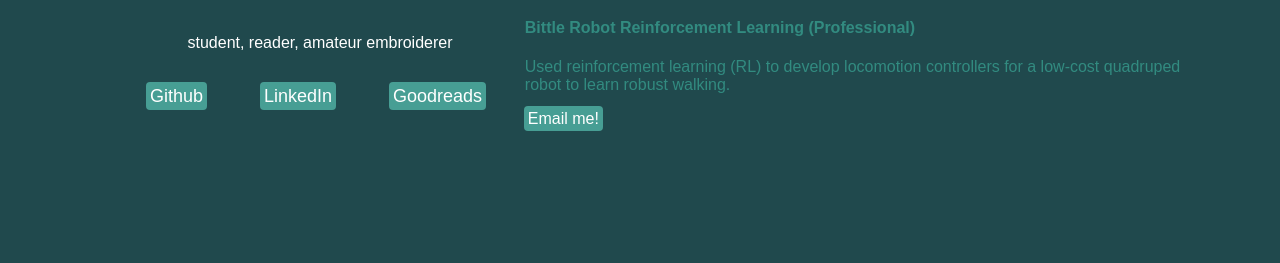
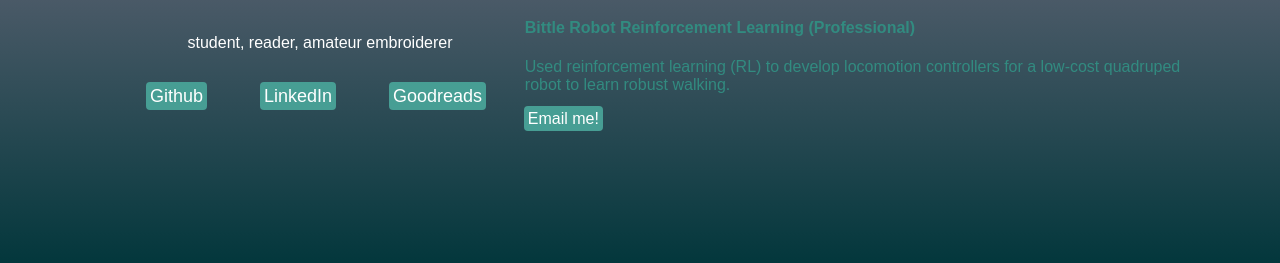
Before and after one commit to tarabogavelli/tarabogavelli.github.io, a plain HTML site: page index.html in a window 1280 px wide. Shown: the part 537-800 px from the top of the page. Drawn offline with Linux system fonts and the light colour scheme.

Commit message:
changed background color to pink -> green gradient

```diff
--- a/style.css
+++ b/style.css
@@ -29,7 +29,8 @@ html, body{
   }
 
   .wrapper{
-    background-color:rgb(32, 70, 77);
+    /* background-color:rgb(32, 70, 77); */
+    background-image: linear-gradient(to bottom, rgb(218, 160, 191) , rgb(3, 55, 60));
 
     display: flex;
     flex-direction: row;
@@ -65,7 +66,7 @@ html, body{
     color:#065473;
   }
   .left{
-    background-color: rgb(32, 73, 77);
+
 
 
     max-width: 50%;
@@ -84,7 +85,7 @@ html, body{
       /* margin-left: 180px; */
   }
   .right{
-    background-color: rgb(32, 73, 77);
+
 
     /* margin: 5px; */
     max-width: 50%;
@@ -151,19 +152,23 @@ html, body{
 
   .project1{
     color:#d0eaeb;
+    /* color:#8cf4ef; */
 
   }
 
   .project2{
     color:#8fd8cf;
+    /* color:#38a19a; */
   }
 
   .project3{
     color:#42aba4;
+    /* color:#03998f; */
 
   }
 
   .project4{
-    color:rgb(50, 139, 128)
+    color:rgb(50, 139, 128);
+    /* color:rgb(5, 131, 116); */
 
   }
```
